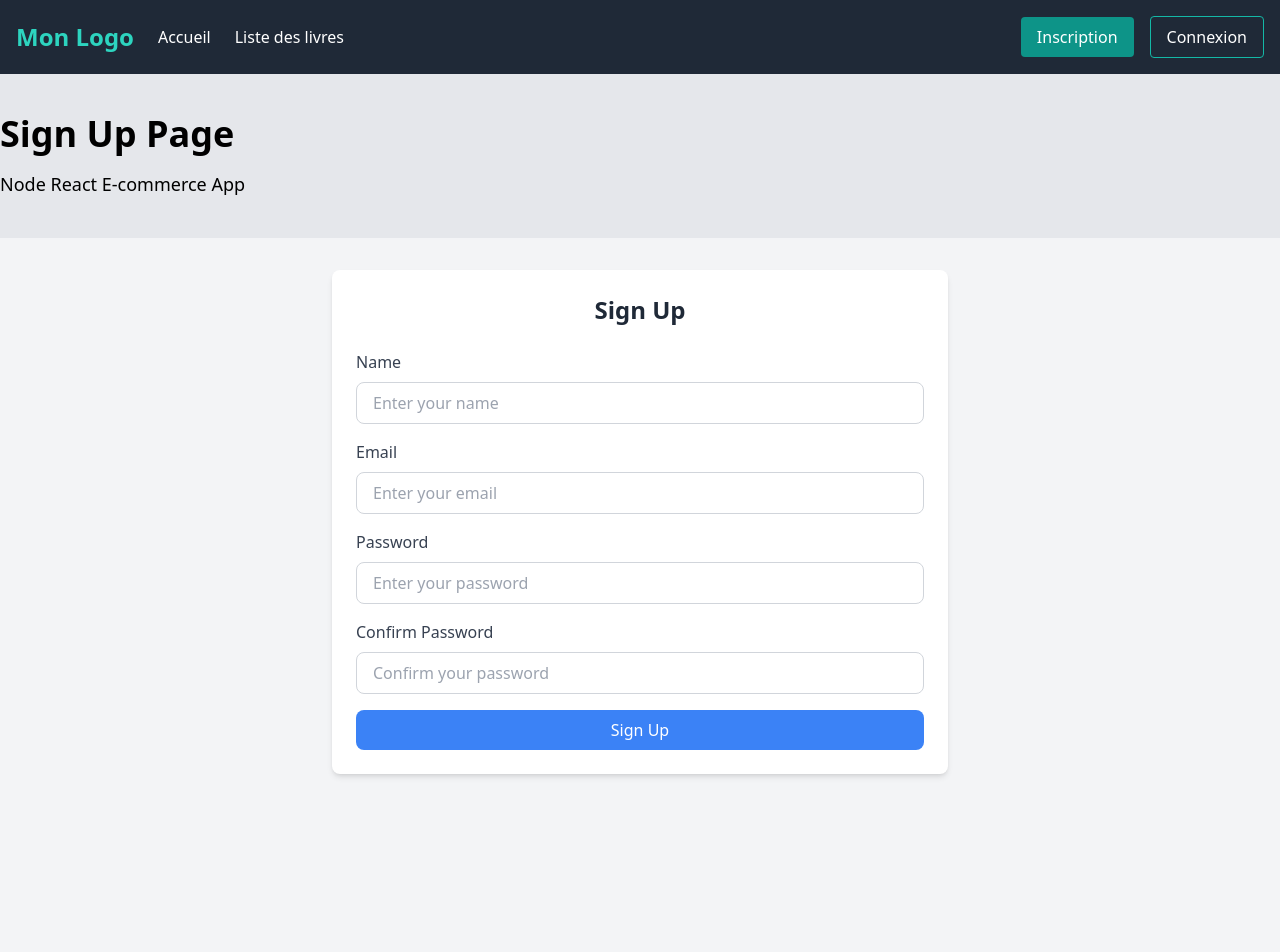
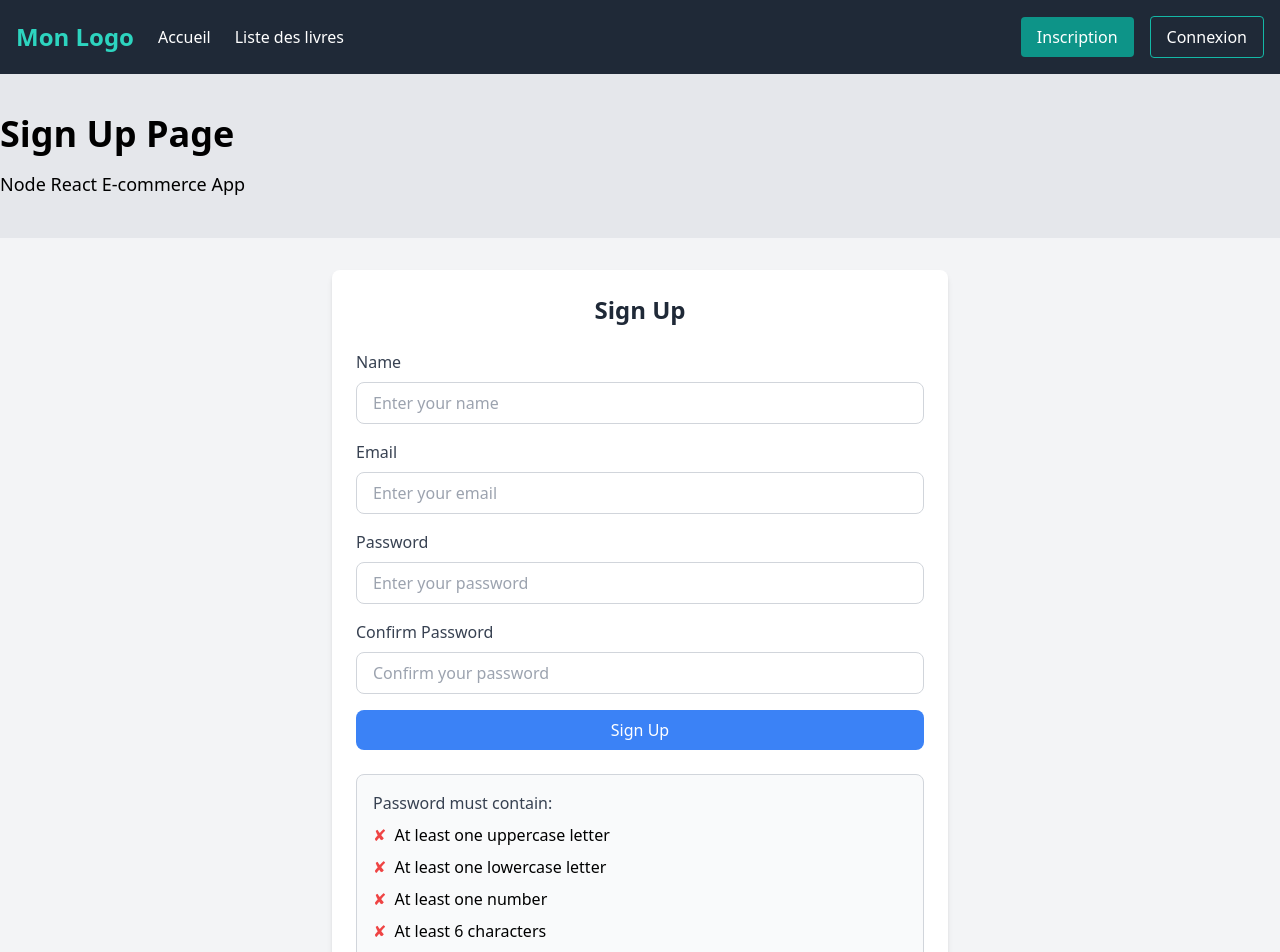
Before and after one commit to Harry8679/Book-E-commerce-Front, a React (Create React App) app: page /signup in a window 1280 px wide. Shown: the top 952 px of the page. Built offline with nearby package versions, Linux system fonts and the light colour scheme; the HTML template or start-up script is replaced by a standard one.

Commit message:
Criterias of password

```diff
--- a/src/pages/Signup.jsx
+++ b/src/pages/Signup.jsx
@@ -12,6 +12,12 @@ const Signup = () => {
 
   // Déterminer si les mots de passe correspondent
   const passwordsMatch = password && confirmPassword && password === confirmPassword;
+
+  // Critères de validation du mot de passe
+  const hasUpperCase = /[A-Z]/.test(password);
+  const hasLowerCase = /[a-z]/.test(password);
+  const hasNumber = /\d/.test(password);
+  const hasMinLength = password.length >= 6;
 
   const handleSubmit = (e) => {
     e.preventDefault();
@@ -110,6 +116,45 @@ const Signup = () => {
         >
           Sign Up
         </button>
+
+        {/* Rectangle pour les critères de mot de passe */}
+        <div className="mt-6 p-4 border border-gray-300 rounded-lg bg-gray-50">
+          <p className="font-medium text-gray-700 mb-2">Password must contain:</p>
+          <ul className="space-y-2">
+            <li className="flex items-center">
+              {hasUpperCase ? (
+                <span className="text-green-500 mr-2">✔</span>
+              ) : (
+                <span className="text-red-500 mr-2">✘</span>
+              )}
+              <span>At least one uppercase letter</span>
+            </li>
+            <li className="flex items-center">
+              {hasLowerCase ? (
+                <span className="text-green-500 mr-2">✔</span>
+              ) : (
+                <span className="text-red-500 mr-2">✘</span>
+              )}
+              <span>At least one lowercase letter</span>
+            </li>
+            <li className="flex items-center">
+              {hasNumber ? (
+                <span className="text-green-500 mr-2">✔</span>
+              ) : (
+                <span className="text-red-500 mr-2">✘</span>
+              )}
+              <span>At least one number</span>
+            </li>
+            <li className="flex items-center">
+              {hasMinLength ? (
+                <span className="text-green-500 mr-2">✔</span>
+              ) : (
+                <span className="text-red-500 mr-2">✘</span>
+              )}
+              <span>At least 6 characters</span>
+            </li>
+          </ul>
+        </div>
       </form>
     );
   };
```
